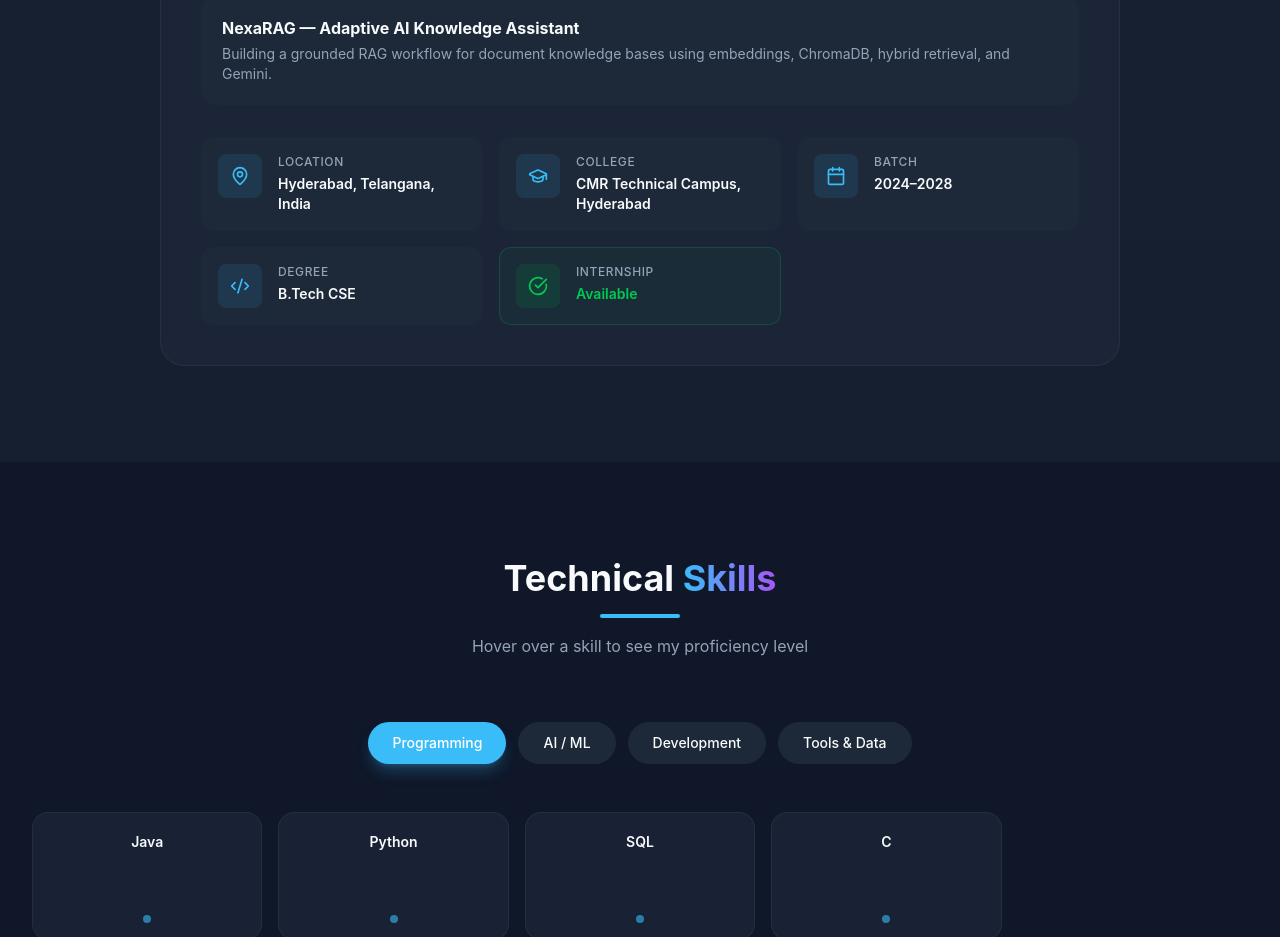
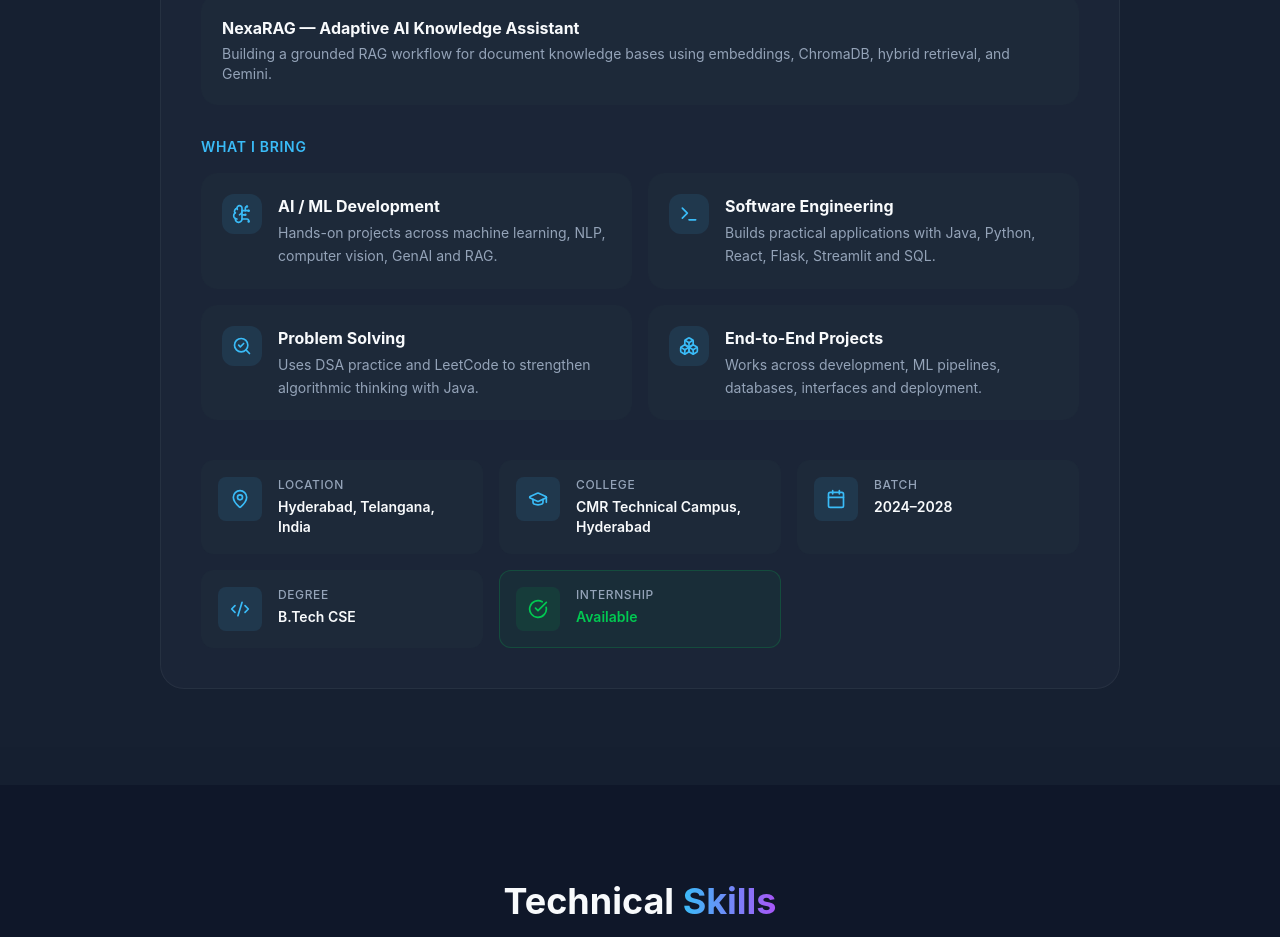
Before and after one commit to 247r1a05c2-b/portfolio, a React (Vite) app: page / in a window 1280 px wide. Shown: the part 1540-2477 px from the top of the page. Built offline with nearby package versions, Linux system fonts and the light colour scheme; no server answers.

Commit message:
Add recruiter-focused strengths section

```diff
--- a/src/components/About.tsx
+++ b/src/components/About.tsx
@@ -1,4 +1,4 @@
-import { MapPin, GraduationCap, Calendar, CheckCircle, Code2 } from 'lucide-react';
+import { MapPin, GraduationCap, Calendar, CheckCircle, Code2, BrainCircuit, Terminal, SearchCheck, Boxes } from 'lucide-react';
 import { AnimatedSection } from './AnimatedSection';
 import { PORTFOLIO_DATA } from '@/data/portfolio-data';
 import { motion } from 'framer-motion';
@@ -57,6 +57,26 @@ export function About() {
             </div>
           </div>
 
+          <div className="mb-10">
+            <p className="text-sm font-semibold uppercase tracking-wider text-accent mb-4">What I Bring</p>
+            <div className="grid md:grid-cols-2 gap-4">
+              {[
+                { icon: <BrainCircuit className="w-5 h-5" />, title: 'AI / ML Development', text: 'Hands-on projects across machine learning, NLP, computer vision, GenAI and RAG.' },
+                { icon: <Terminal className="w-5 h-5" />, title: 'Software Engineering', text: 'Builds practical applications with Java, Python, React, Flask, Streamlit and SQL.' },
+                { icon: <SearchCheck className="w-5 h-5" />, title: 'Problem Solving', text: 'Uses DSA practice and LeetCode to strengthen algorithmic thinking with Java.' },
+                { icon: <Boxes className="w-5 h-5" />, title: 'End-to-End Projects', text: 'Works across development, ML pipelines, databases, interfaces and deployment.' },
+              ].map((item) => (
+                <div key={item.title} className="bg-card border border-border rounded-2xl p-5 flex gap-4">
+                  <div className="w-10 h-10 rounded-xl bg-accent/10 text-accent flex items-center justify-center shrink-0">{item.icon}</div>
+                  <div>
+                    <h4 className="font-bold mb-1">{item.title}</h4>
+                    <p className="text-sm text-muted-foreground leading-relaxed">{item.text}</p>
+                  </div>
+                </div>
+              ))}
+            </div>
+          </div>
+
           <div className="grid grid-cols-1 sm:grid-cols-2 md:grid-cols-3 gap-4">
             {quickFacts.map((fact, idx) => (
               <motion.div
```
